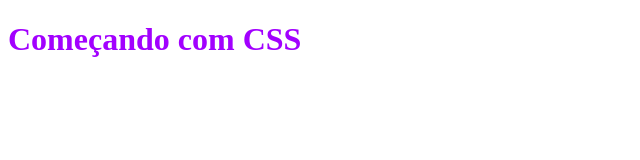
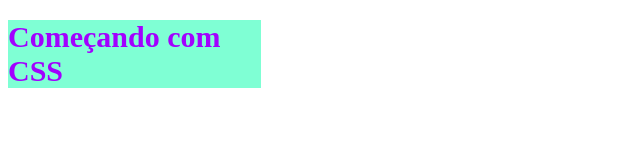
Before and after one commit to douglascorrea/css_playground, a plain HTML site: page index.html in a window 1280 px wide. Shown: the whole page, without its empty margins (0-640 px from the left). Drawn offline with Linux system fonts and the light colour scheme.

Commit message:
Explicado como funcionam as medidas no CSS - Parte 1

```diff
--- a/css/style.css
+++ b/css/style.css
@@ -1,3 +1,14 @@
+html {
+    font-size: 10px;
+}
+
+div {
+    font-size: 10em;
+}
+
 h1 {
     color: #a200ff;
+    font-size: 3rem;
+    background-color: aquamarine;
+    width: 20%;
 }
```
